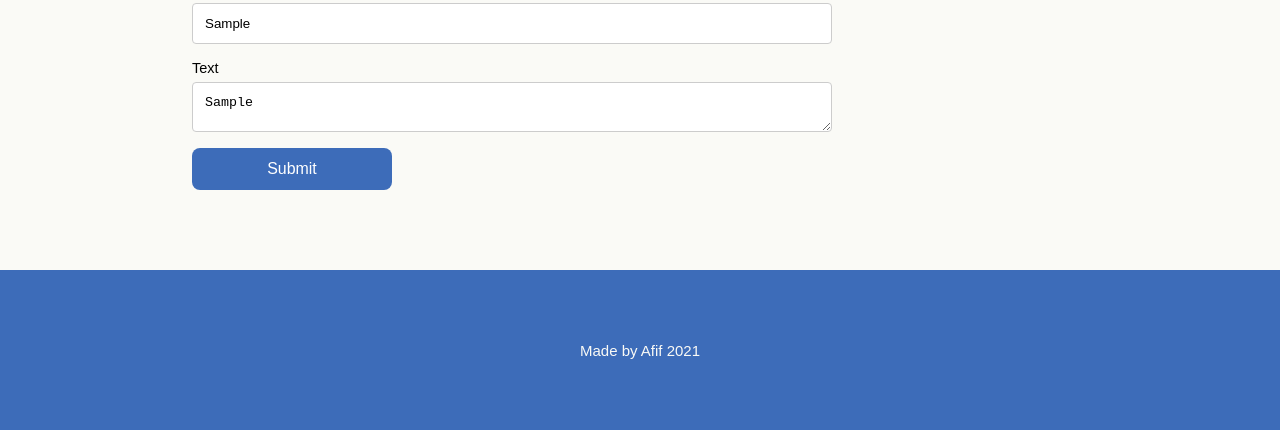
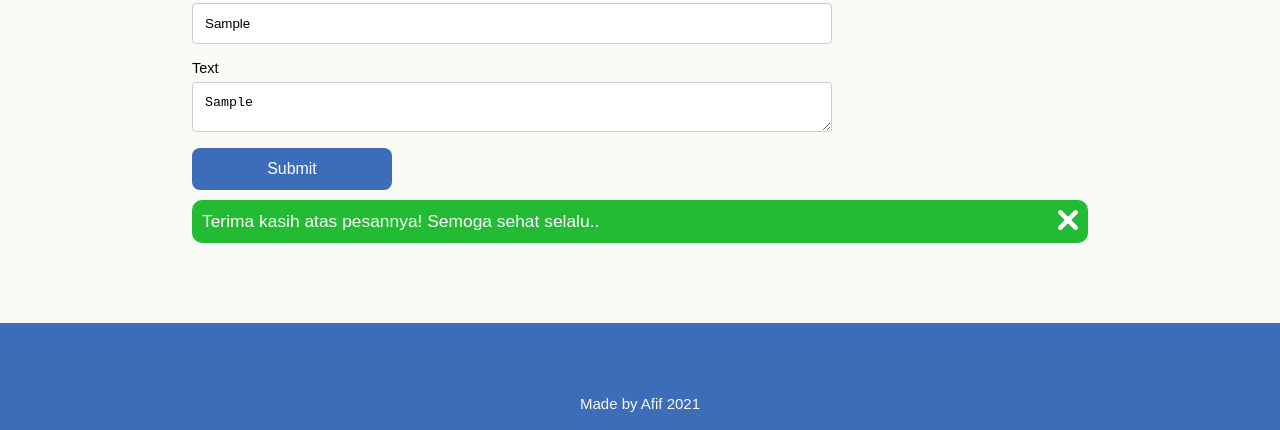
Before and after one commit to AfifArdhiansyah/FP-LBE-ALPRO-2021, a plain HTML site: page index.html in a window 1280 px wide. Both pictures are taken after typing "Sample", "name@example.com", "Sample", "Sample" into the empty fields and a click on the button "Submit". Shown: the part 4140-4570 px from the top of the page. Drawn offline with Linux system fonts and the light colour scheme; no server answers.

Commit message:
second commit

```diff
--- a/index.html
+++ b/index.html
@@ -238,8 +238,7 @@
 
           <label for="textarea">Text</label>
           <textarea id="textarea" name="Text" placeholder="Write something.." style="height:50px"></textarea>
-
-          <button type="submit">Submit</button>
+          <button class="button-submit" onclick="myFunctionAlert()" type="submit">Submit</button>
          </form>
          <div class="mycontact">
            <div class="con-content">
@@ -262,9 +261,13 @@
             <p class="con-title">Location</p>
             <p class="con-child">Gresik, East Java</p>
           </div>
-       </div>
+        </div>
          </div>
        </div>
+       <div id="alert-form" class="alert">
+        <p>Terima kasih atas pesannya! Semoga sehat selalu..</p>
+        <button class="button-cross" onclick="closeAlert()"><img src="img/delete.png" alt="del-button"></button>
+      </div>
      </div>
      <!-- End Contact -->
 
--- a/index.js
+++ b/index.js
@@ -45,3 +45,13 @@ function myFunctionSkill() {
     x.className = "tab-skill";
   }
 }
+
+function myFunctionAlert() {
+  var x = document.getElementById("alert-form");
+  x.className = "alert submit";
+}
+
+function closeAlert() {
+  var x = document.getElementById("alert-form");
+  x.className = "alert";
+}
--- a/style.css
+++ b/style.css
@@ -669,7 +669,7 @@ textarea {
   width: 50vw;
   resize: vertical;
 }
-.form button {
+.form .button-submit {
   background-color: #3d6cb9;
   font-size: 1.1rem;
   color: white;
@@ -694,6 +694,32 @@ textarea {
 }
 .con-title {
   font-weight: bold;
+}
+.alert {
+  display: none;
+}
+#alert-form.submit {
+  background-color: #22bb33;
+  display: flex;
+  flex-direction: row;
+  justify-content: space-between;
+  align-items: center;
+  padding: 10px;
+  margin-top: 10px;
+  border-radius: 10px;
+  gap: 20px;
+  font-size: 1.2rem;
+  color: white;
+}
+.button-cross {
+  background-color: transparent;
+  border: none;
+}
+.button-cross:hover {
+  cursor: pointer;
+}
+.button-cross img {
+  width: 20px;
 }
 @media screen and (max-width: 805px) {
   .con {
```
Also changed, not shown: img/delete.png (added).
